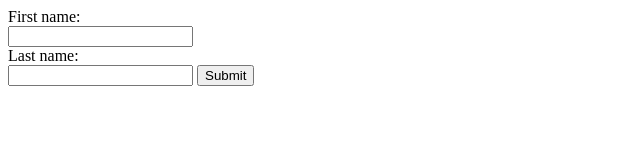
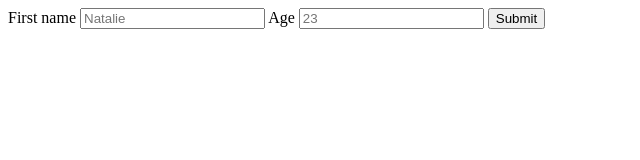
Before and after one commit to nataliejcs/netlify, a plain HTML site: page index.html in a window 1280 px wide. Shown: the whole page, without its empty margins (0-640 px from the left). Drawn offline with Linux system fonts and the light colour scheme.

Commit message:
re-typed forms

```diff
--- a/index.html
+++ b/index.html
@@ -12,10 +12,10 @@
 <body>
 
     <form name="contact" method="POST" data-netlify="true">
-        <label for="fname">First name:</label><br>
-        <input type="text" id="fname" name="fname"><br>
-        <label for="lname">Last name:</label><br>
-        <input type="text" id="lname" name="lname">
+        <label for="name">First name</label>
+        <input type="text" name="name" id="name" placeholder="Natalie" />
+        <label for="age">Age</label>
+        <input type="number" name="age" id="age" min="0" placeholder="23" />
         <button type="submit">Submit</button>
     </form>
 
```
